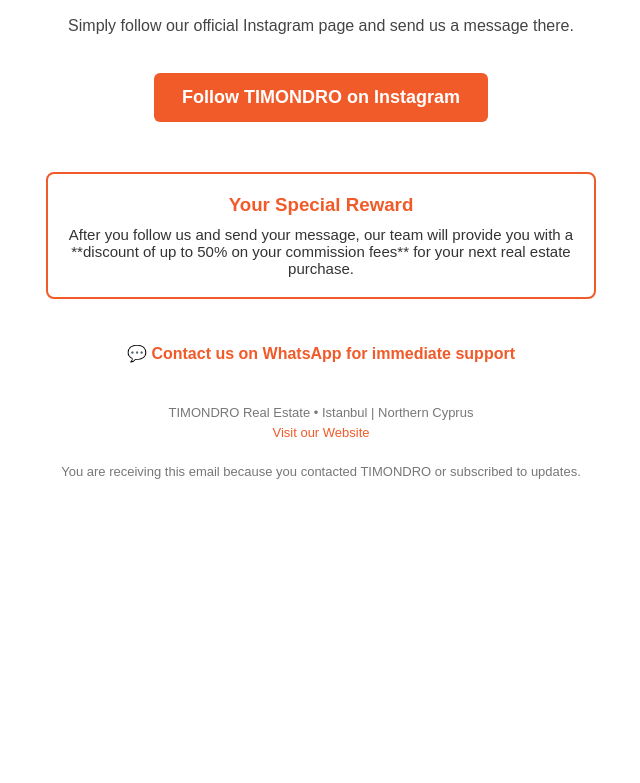
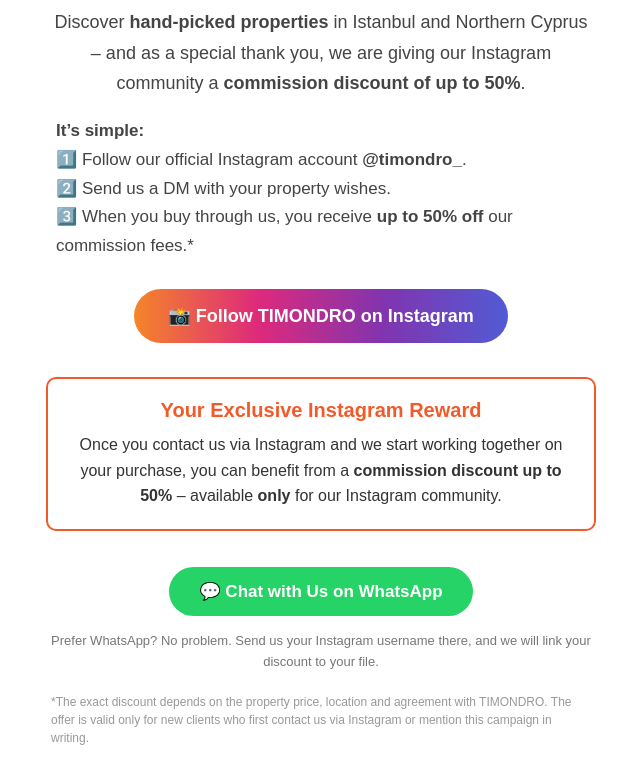
Before and after one commit to RazanAl-Masri/Instagram-newsletter, a plain HTML site: page index.html in a window 1280 px wide. Shown: the part 789-1572 px from the top of the page, without its empty margins (319-959 px from the left). Before the commit the page ends 1298 px from the top, so only its background shows below. Drawn offline with Linux system fonts and the light colour scheme.

Commit message:
Update index.html

```diff
--- a/index.html
+++ b/index.html
@@ -1,84 +1,110 @@
-<!-- TIMONDRO Newsletter - Instagram Discount Campaign -->
+<!-- TIMONDRO Newsletter - Instagram Discount Campaign (Updated) -->
 <table width="100%" cellpadding="0" cellspacing="0" style="background:#ffffff; font-family:Arial, sans-serif; padding:0; margin:0;">
   <tr>
     <td align="center">
       <table width="600" cellpadding="0" cellspacing="0" style="max-width:600px; width:100%;">
 
-        <!-- Header -->
+        <!-- Header / Logo -->
         <tr>
           <td style="padding:20px 0; text-align:center;">
-            <img src="https://tr.timondro.com/templates/timondro/assets/logo.png" width="160" alt="TIMONDRO">
+            <img src="logo.png" width="170" alt="TIMONDRO" style="display:block; margin:0 auto;">
           </td>
         </tr>
 
         <!-- Hero Image -->
         <tr>
           <td>
-            <img src="https://images.pexels.com/photos/373893/pexels-photo-373893.jpeg" width="100%" style="display:block; border-radius:8px;" alt="Luxury Real Estate">
+            <img src="https://images.pexels.com/photos/373893/pexels-photo-373893.jpeg" width="100%" style="display:block; border-radius:10px;" alt="Luxury Real Estate">
           </td>
         </tr>
 
-        <!-- Title -->
+        <!-- Main Title -->
         <tr>
-          <td style="padding:25px 20px 10px; text-align:center;">
-            <h2 style="color:#000000; margin:0; font-size:26px; font-weight:bold;">
-              Follow Us on Instagram & Unlock Exclusive Savings!
+          <td style="padding:28px 20px 12px; text-align:center;">
+            <h2 style="color:#000000; margin:0; font-size:30px; font-weight:bold; line-height:1.3;">
+              Follow TIMONDRO on Instagram &amp; Save Up to <span style="color:#f15a29;">50%</span> on Commission
             </h2>
           </td>
         </tr>
 
-        <!-- Text -->
+        <!-- Intro Text -->
         <tr>
-          <td style="padding:10px 25px; text-align:center; color:#444444; font-size:16px; line-height:1.6;">
-            Experience the most beautiful homes in Istanbul & Northern Cyprus —
-            and now enjoy an exclusive **commission discount up to 50%**!
-            <br><br>
-            Simply follow our official Instagram page and send us a message there.
+          <td style="padding:10px 30px 0; text-align:center; color:#444444; font-size:18px; line-height:1.7;">
+            Discover <strong>hand-picked properties</strong> in Istanbul and Northern Cyprus –
+            and as a special thank you, we are giving our Instagram community
+            a <strong>commission discount of up to 50%</strong>.
           </td>
         </tr>
 
-        <!-- Instagram Button -->
+        <!-- How it works -->
         <tr>
-          <td align="center" style="padding:25px;">
+          <td style="padding:18px 35px 0; text-align:left; color:#444444; font-size:17px; line-height:1.7;">
+            <strong>It’s simple:</strong><br>
+            1️⃣ Follow our official Instagram account <strong>@timondro_</strong>.<br>
+            2️⃣ Send us a DM with your property wishes.<br>
+            3️⃣ When you buy through us, you receive <strong>up to 50% off</strong> our commission fees.*
+          </td>
+        </tr>
+
+        <!-- Instagram Button (Instagram colors) -->
+        <tr>
+          <td align="center" style="padding:28px 20px 10px;">
             <a href="https://www.instagram.com/timondro_/"
-               style="background:#f15a29; color:#ffffff; text-decoration:none; padding:14px 28px; border-radius:6px; font-size:18px; font-weight:bold; display:inline-block;">
-              Follow TIMONDRO on Instagram
+               style="background:linear-gradient(90deg,#f58529,#dd2a7b,#8134af,#515bd4); color:#ffffff; text-decoration:none; padding:16px 34px; border-radius:999px; font-size:18px; font-weight:bold; display:inline-block;">
+              📸 Follow TIMONDRO on Instagram
             </a>
           </td>
         </tr>
 
         <!-- Offer Box -->
         <tr>
-          <td style="padding:25px;">
-            <div style="border:2px solid #f15a29; border-radius:8px; padding:20px; text-align:center; color:#333;">
-              <h3 style="margin:0 0 10px; color:#f15a29;">Your Special Reward</h3>
-              <p style="margin:0; font-size:15px;">
-                After you follow us and send your message,
-                our team will provide you with a **discount of up to 50%
-                on your commission fees** for your next real estate purchase.
+          <td style="padding:24px 25px 10px;">
+            <div style="border:2px solid #f15a29; border-radius:10px; padding:20px 18px; text-align:center; color:#333333;">
+              <h3 style="margin:0 0 10px; color:#f15a29; font-size:20px;">
+                Your Exclusive Instagram Reward
+              </h3>
+              <p style="margin:0; font-size:16px; line-height:1.6;">
+                Once you contact us via Instagram and we start working together on your purchase,
+                you can benefit from a <strong>commission discount up to 50%</strong> –
+                available <strong>only</strong> for our Instagram community.
               </p>
             </div>
           </td>
         </tr>
 
-        <!-- WhatsApp CTA -->
+        <!-- WhatsApp Green Button -->
         <tr>
-          <td align="center" style="padding:20px;">
+          <td align="center" style="padding:26px 20px 5px;">
             <a href="https://wa.me/9053518699178"
-               style="color:#f15a29; font-size:16px; font-weight:bold; text-decoration:none;">
-              💬 Contact us on WhatsApp for immediate support
+               style="background:#25D366; color:#ffffff; text-decoration:none; padding:14px 30px; border-radius:999px; font-size:17px; font-weight:bold; display:inline-block;">
+              💬 Chat with Us on WhatsApp
             </a>
+          </td>
+        </tr>
+
+        <!-- Small Helper Text -->
+        <tr>
+          <td style="padding:10px 30px 10px; text-align:center; color:#777777; font-size:13px; line-height:1.6;">
+            Prefer WhatsApp? No problem. Send us your Instagram username there,
+            and we will link your discount to your file.
+          </td>
+        </tr>
+
+        <!-- Disclaimer -->
+        <tr>
+          <td style="padding:10px 30px 10px; text-align:left; color:#999999; font-size:12px; line-height:1.5;">
+            *The exact discount depends on the property price, location and agreement with TIMONDRO.
+            The offer is valid only for new clients who first contact us via Instagram or mention this campaign in writing.
           </td>
         </tr>
 
         <!-- Footer -->
         <tr>
-          <td style="padding:20px; text-align:center; color:#777; font-size:13px; line-height:1.5;">
-            TIMONDRO Real Estate • Istanbul | Northern Cyprus
-            <br>
+          <td style="padding:22px 20px 28px; text-align:center; color:#777777; font-size:13px; line-height:1.5;">
+            TIMONDRO Real Estate • Istanbul | Northern Cyprus<br>
             <a href="https://tr.timondro.com" style="color:#f15a29; text-decoration:none;">Visit our Website</a>
             <br><br>
-            You are receiving this email because you contacted TIMONDRO or subscribed to updates.
+            You are receiving this email because you contacted TIMONDRO or subscribed to our updates.
           </td>
         </tr>
 
```
